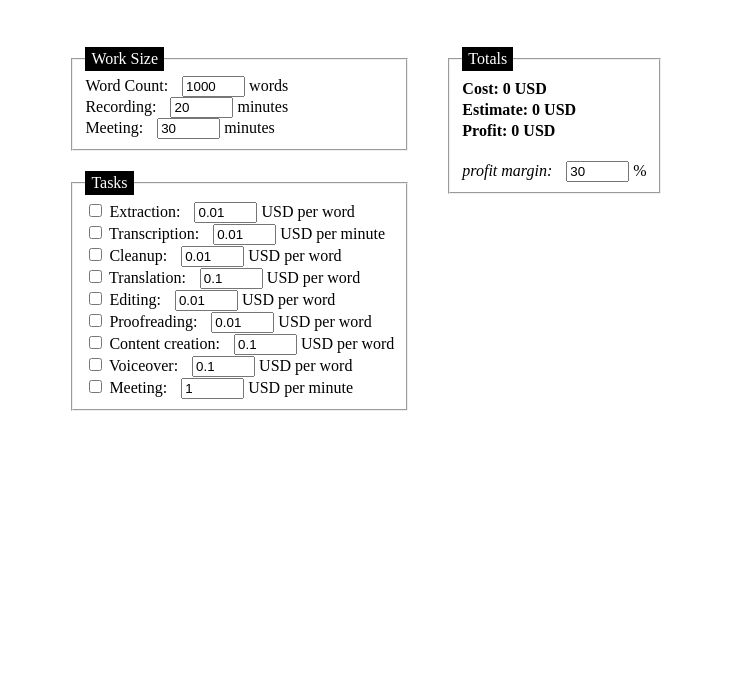
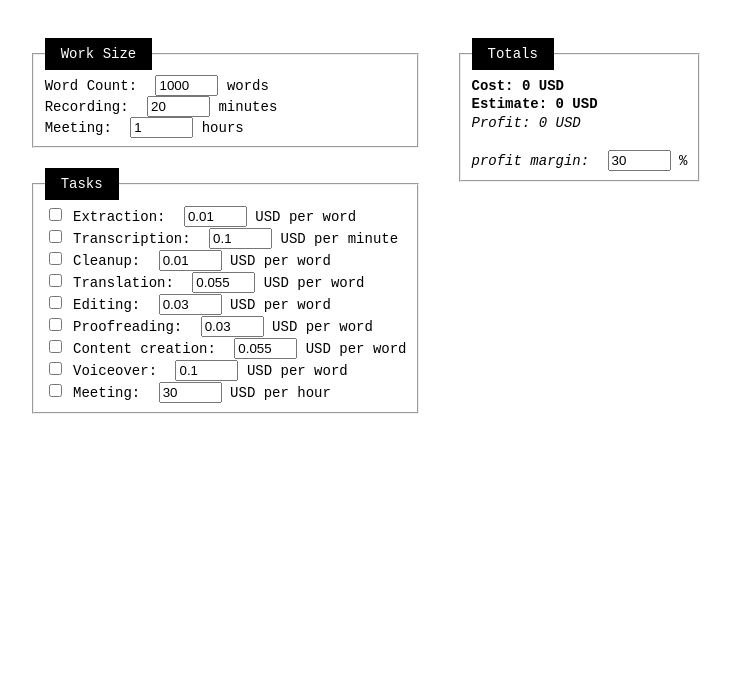
Before and after one commit to okturan/esti.mate, a plain HTML site: page index.html in a window 1280 px wide. Shown: the part 108-800 px from the top of the page, without its empty margins (274-1005 px from the left). Drawn offline with Linux system fonts and the light colour scheme.

Commit message:
Font and base fee changes

```diff
--- a/index.html
+++ b/index.html
@@ -36,9 +36,9 @@
           </div>
           <div>
             <label for="meeting-length">Meeting:</label>
-            <input type="number" class="number-input" name="meeting-length" id="meeting-length" value="30" step="15"
+            <input type="number" class="number-input" name="meeting-length" id="meeting-length" value="1" step="0.25"
               min="0">
-            <span>minutes</span>
+            <span>hours</span>
           </div>
         </fieldset>
         <fieldset>
@@ -54,8 +54,8 @@
             <input type="checkbox" id="transcription" name="transcription">
             <label for="transcription">Transcription:</label>
             <label for="transcription-rate"></label>
-            <input type="number" class="number-input" name="transcription-rate" id="transcription-rate" value="0.01"
-              step="0.001" min="0">
+            <input type="number" class="number-input" name="transcription-rate" id="transcription-rate" value="0.1"
+              step="0.01" min="0">
             <span>USD per minute</span>
           </div>
           <div>
@@ -69,21 +69,21 @@
           <div>
             <input type="checkbox" id="translation" name="translation">
             <label for="translation">Translation:</label>
-            <input type="number" class="number-input" name="translation-rate" id="translation-rate" value="0.1"
+            <input type="number" class="number-input" name="translation-rate" id="translation-rate" value="0.055"
             step="0.001" min="0">
             <label for="translation-rate">USD per word</label>
           </div>
           <div>
             <input type="checkbox" id="editing" name="editing">
             <label for="editing">Editing:</label>
-            <input type="number" class="number-input" name="editing-rate" id="editing-rate" value="0.01" step="0.001"
+            <input type="number" class="number-input" name="editing-rate" id="editing-rate" value="0.03" step="0.001"
             min="0">
             <label for="editing-rate">USD per word</label>
           </div>
           <div>
             <input type="checkbox" id="proofreading" name="proofreading">
             <label for="proofreading">Proofreading:</label>
-            <input type="number" class="number-input" name="proofreading-rate" id="proofreading-rate" value="0.01"
+            <input type="number" class="number-input" name="proofreading-rate" id="proofreading-rate" value="0.03"
             step="0.001" min="0">
             <label for="proofreading-rate">USD per word</label>
           </div>
@@ -91,22 +91,22 @@
             <input type="checkbox" id="content-creation" name="content-creation">
             <label for="content-creation">Content creation:</label>
             <input type="number" class="number-input" name="content-creation-rate" id="content-creation-rate"
-            value="0.1" step="0.001" min="0">
+            value="0.055" step="0.001" min="0">
             <label for="content-creation-rate">USD per word</label>
           </div>
           <div>
             <input type="checkbox" id="voiceover" name="voiceover">
             <label for="voiceover">Voiceover:</label>
-            <input type="number" class="number-input" name="voiceover-rate" id="voiceover-rate" value="0.1" step="0.001"
+            <input type="number" class="number-input" name="voiceover-rate" id="voiceover-rate" value="0.1" step="0.01"
             min="0">
             <label for="voiceover-rate">USD per word</label>
           </div>
           <div>
             <input type="checkbox" id="meeting" name="meeting">
             <label for="meeting">Meeting:</label>
-            <input type="number" class="number-input" name="meeting-rate" id="meeting-rate" value="1" step="0.5"
+            <input type="number" class="number-input" name="meeting-rate" id="meeting-rate" value="30" step="10"
             min="0">
-            <label for="meeting-rate">USD per minute</label>
+            <label for="meeting-rate">USD per hour</label>
           </div>
         </fieldset>
       </form>
--- a/script.js
+++ b/script.js
@@ -101,7 +101,7 @@ function updateTotals() {
   let profit = sum * profitMargin.value / 100
   totals.insertAdjacentHTML("beforeend", `<p><strong>Cost: ${sum} USD</strong></p>`)
   totals.insertAdjacentHTML("beforeend", `<p><strong>Estimate: ${roundToX(estimate, 2)} USD</strong></p>`)
-  totals.insertAdjacentHTML("beforeend", `<p><strong>Profit: ${roundToX(profit, 2)} USD</strong></p>`)
+  totals.insertAdjacentHTML("beforeend", `<p><em>Profit: ${roundToX(profit, 2)} USD</em></p>`)
 }
 
 
--- a/style.css
+++ b/style.css
@@ -3,6 +3,8 @@ body {
   justify-content: center;
   flex-direction: column;
   align-items: center;
+  font-family: monospace;
+  font-size: 14px;
 }
 
 header {
@@ -21,7 +23,7 @@ main {
 legend {
   background-color: #000;
   color: #fff;
-  padding: 3px 6px;
+  padding: 8px 16px;
 }
 
 .number-input {
```
